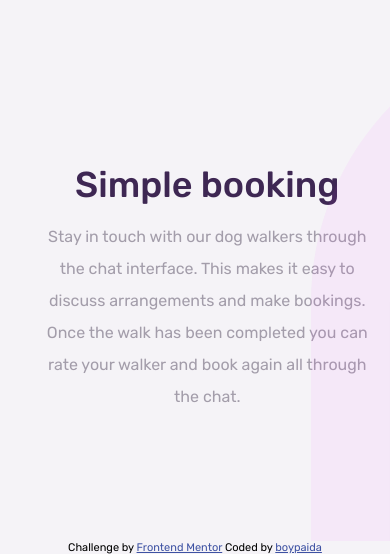
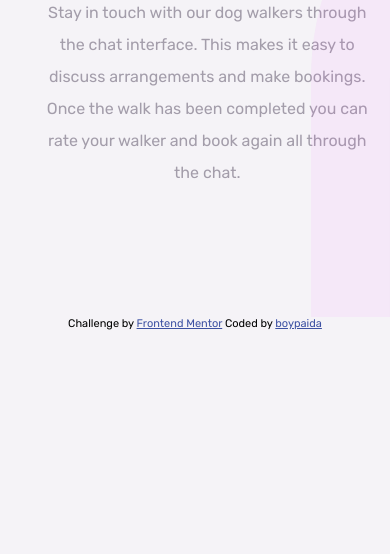
Before and after one commit to boypaida12/Frontend-Mentor-Chat-app, a plain HTML site: page index.html in a window 390 px wide. Shown: the part 766-1320 px from the top of the page. After the commit the page ends 1096 px from the top, so only its background shows below. Drawn offline with Linux system fonts and the light colour scheme.

Commit message:
update styles

```diff
--- a/styles.css
+++ b/styles.css
@@ -325,7 +325,6 @@ input[type="radio"]:checked {
     .text-description {
         width: 90% !important;
         text-align: center;
-        margin-top: 12.5rem;
     }
 
     .text-description h1 {
@@ -350,7 +349,7 @@ input[type="radio"]:checked {
 
     .text-description {
         width: 95% !important;
-        margin-top: 15rem !important;
+        margin-top: 1rem !important;
         text-align: center;
     }
 }
```
